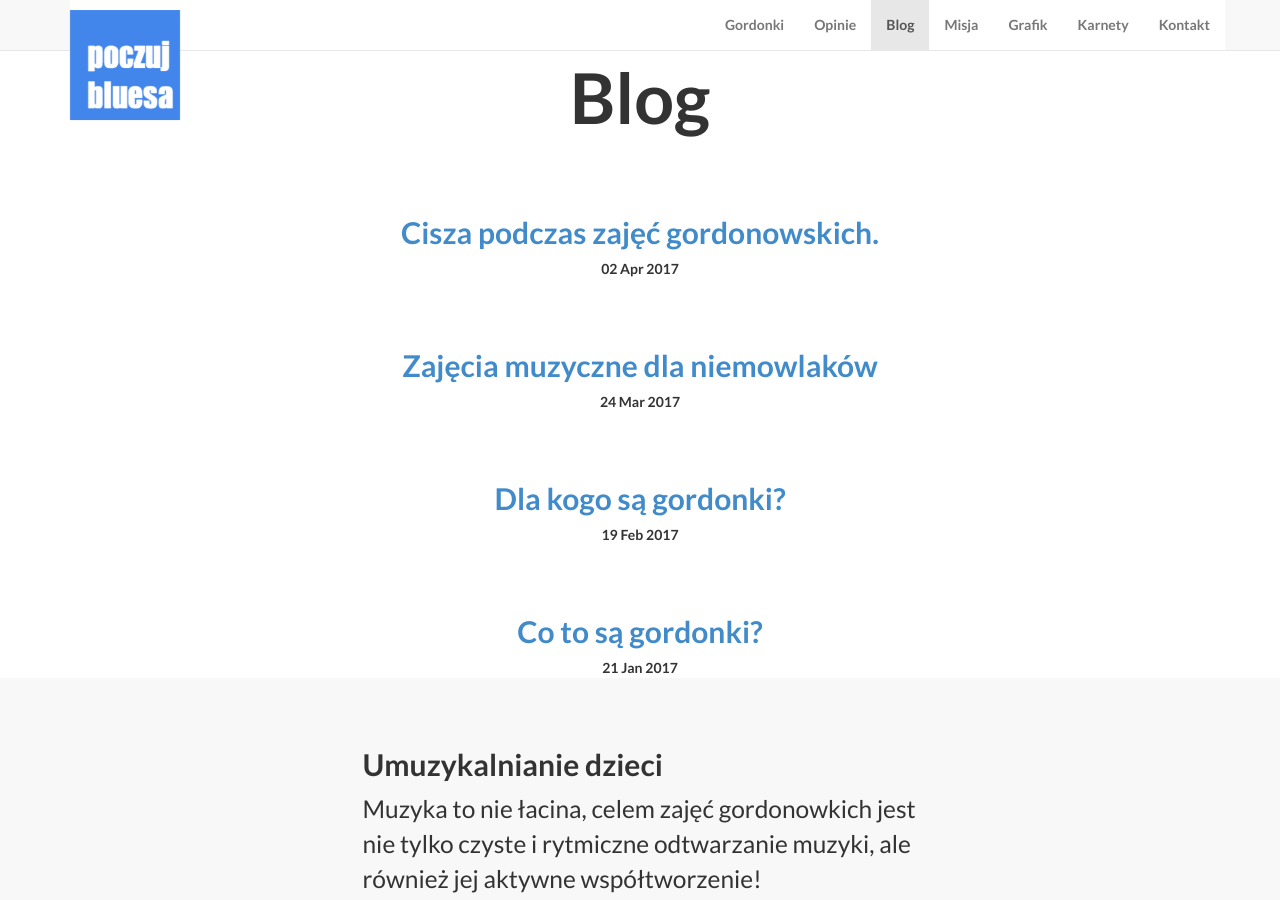
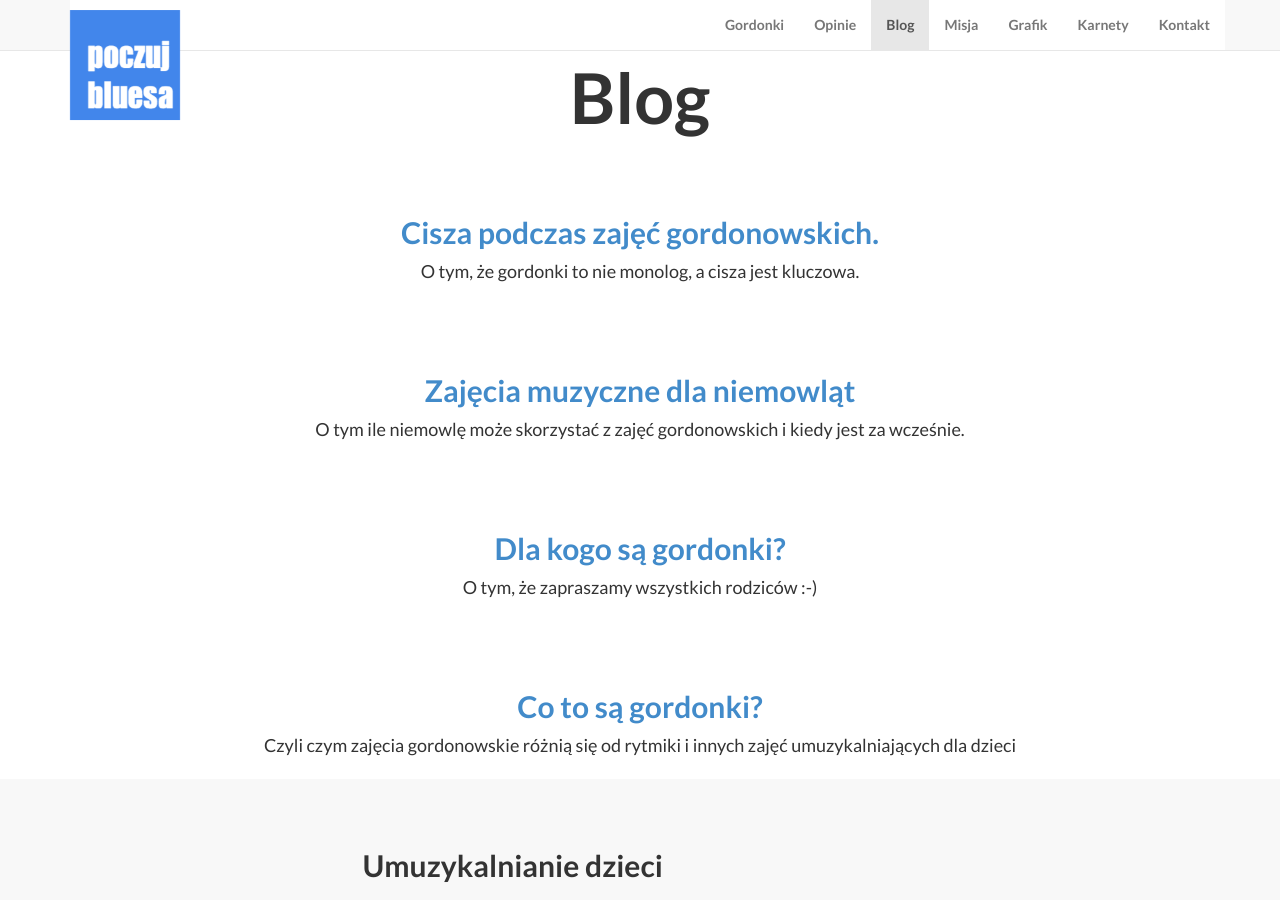
Before and after one commit to maciejjaskowski/poczujbluesa.pl, a Jekyll site: the page built from index.html, in a window 1280 px wide and 900 px high, scrolled down 1175 px. Built offline with Jekyll 4.4.1, drawn with Linux system fonts in a browser that asks for light colours; comment, search, counter and statistics services are not loaded.

Commit message:
Add description to blog.

```diff
--- a/_includes/blog.html
+++ b/_includes/blog.html
@@ -9,8 +9,8 @@
     <h2 class="list-post-title">
       <a href="{{ site.baseurl }}{{ post.url }}">{{ post.title }}</a>
     </h2>
-    <div class="list-post-date">
-      <time>{{ post.date | date_to_string }}</time>
+    <div class="lead">
+      <time>{{ post.description }}</time>
     </div>
   </div>
   {%endif%}
--- a/_posts/2017-02-19-dla-kogo-sa-gordonki.markdown
+++ b/_posts/2017-02-19-dla-kogo-sa-gordonki.markdown
@@ -2,7 +2,7 @@
 layout: blogentry
 category: blog
 title: Dla kogo są gordonki?
-description: Czyli o tym, że rodzic nie musi być wirtuozem ;)
+description: O tym, że zapraszamy wszystkich rodziców :-)
 type: article
 ---
 
--- a/_posts/2017-03-24-zajecia-dla-niemowlakow.markdown
+++ b/_posts/2017-03-24-zajecia-dla-niemowlakow.markdown
@@ -1,9 +1,9 @@
 ---
 layout: blogentry
 category: blog
-title: Zajęcia muzyczne dla niemowlaków
+title: Zajęcia muzyczne dla niemowląt
 type: article
-description: O tym ile niemowlak może skorzystać z zajęć gordonowskich
+description: O tym ile niemowlę może skorzystać z zajęć gordonowskich i kiedy jest za wcześnie.
 ---
 
 Wiele osób pyta mnie o dolną granicę wieku, w jakim dzieci mogą zacząć uczestniczyć w zajęciach gordonowskich, aby miało to sens.
--- a/_posts/2017-04-02-cisza-podczas-zajec-gordonowskich.markdown
+++ b/_posts/2017-04-02-cisza-podczas-zajec-gordonowskich.markdown
@@ -3,7 +3,7 @@ layout: blogentry
 category: blog
 type: article
 title: Cisza podczas zajęć gordonowskich.
-description: O tym, że gordonki to nie monolog...
+description: O tym, że gordonki to nie monolog, a cisza jest kluczowa.
 ---
 
 Parę tygodni temu pewna Mama zwróciła mi uwagę, że (inaczej niż na wszystkich innych konkurencyjnych zajęciach) podczas naszych zajęć często zapada "niezręczna" cisza.
```
